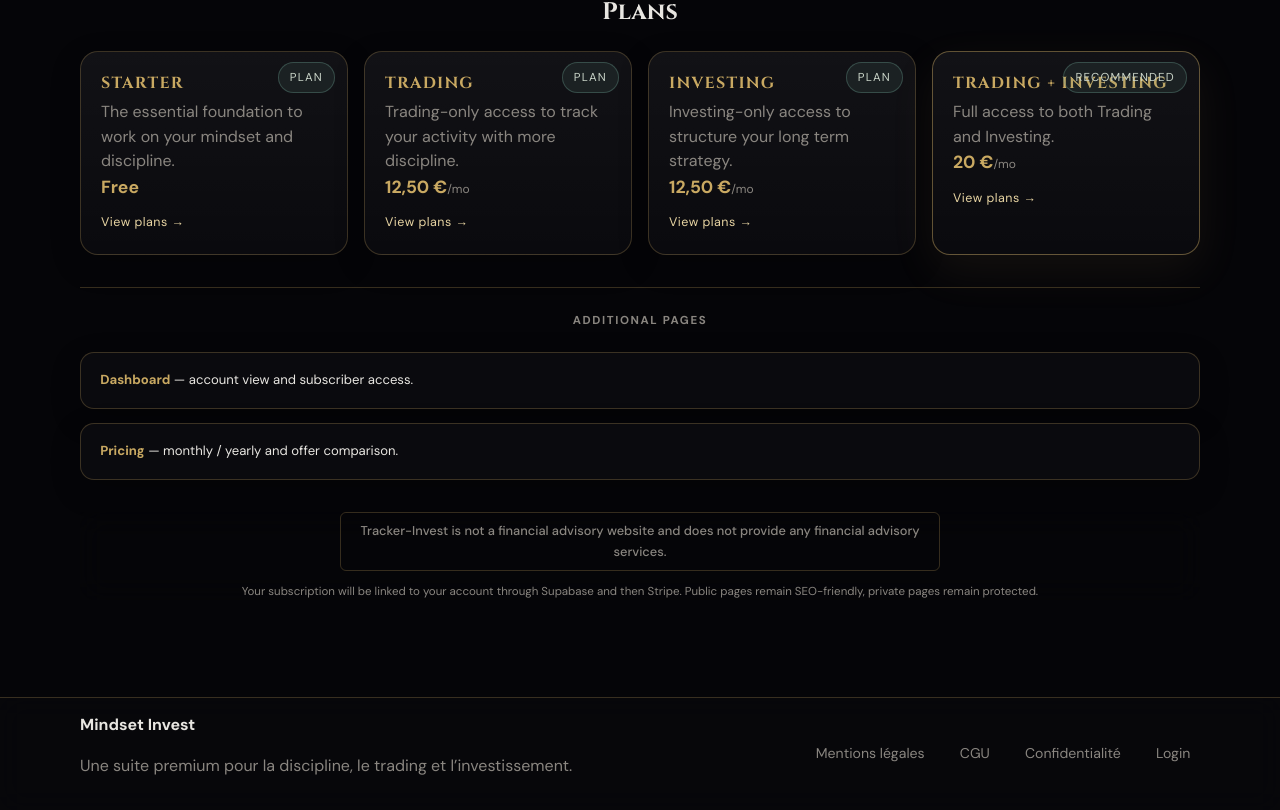
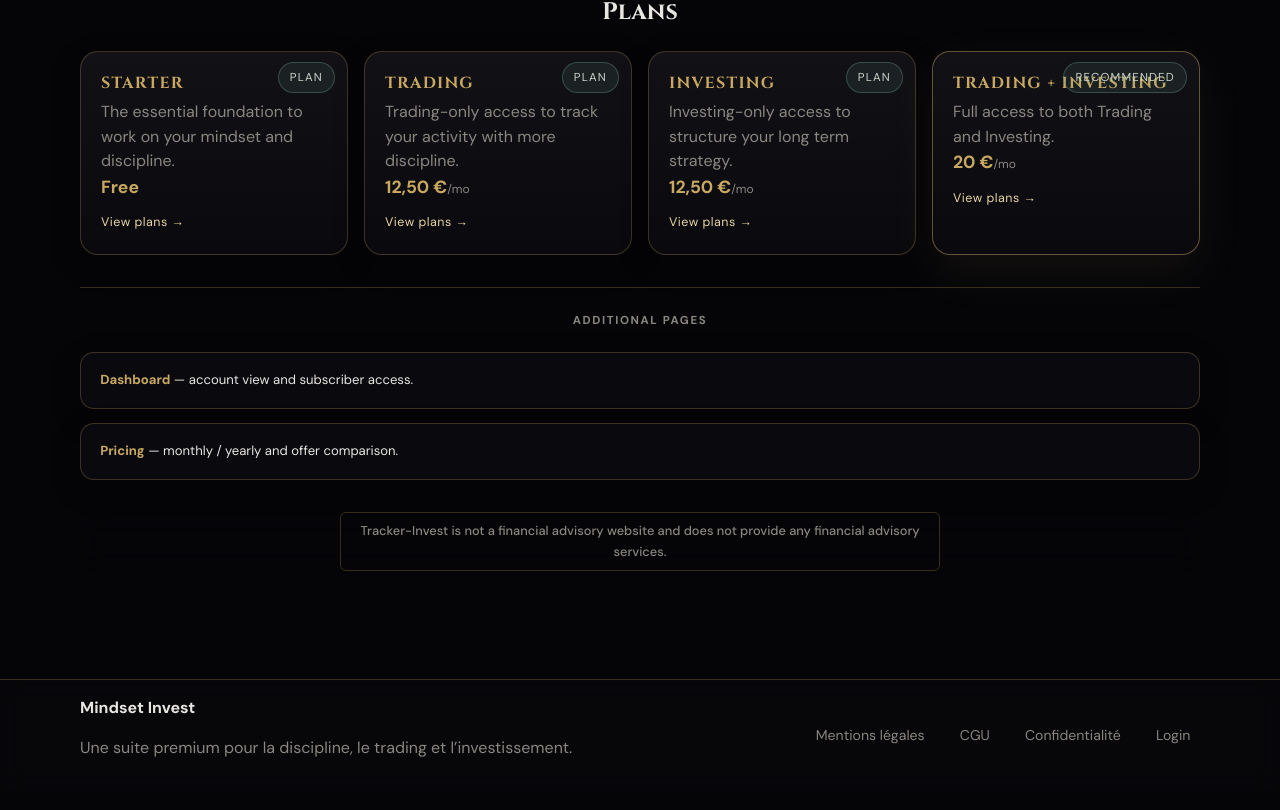
Before and after one commit to kazedyorigins45-hub/Tracker-invest, a Next.js app: page / in a window 1280 px wide. Shown: the part 896-1706 px from the top of the page. Built offline with nearby package versions, Linux system fonts and the light colour scheme; no server answers.

Commit message:
fix: remove internal tech note from homepage footer

```diff
--- a/components/HomeContent.jsx
+++ b/components/HomeContent.jsx
@@ -81,9 +81,7 @@ export default function HomeContent() {
         <div style={{ textAlign: 'center', fontSize: '0.8rem', fontWeight: 500, color: 'var(--muted)', lineHeight: 1.6, marginBottom: '0.5rem', padding: '0.5rem 1rem', border: '1px solid var(--border)', borderRadius: '6px', maxWidth: '600px', margin: '0 auto 0.75rem' }}>
           {t('home.disclaimer')}
         </div>
-        <div style={{ textAlign: 'center', fontSize: '0.72rem', color: 'var(--muted)', lineHeight: 1.5 }}>
-          {t('home.footer')}
-        </div>
+
       </footer>
     </div>
   );
```
